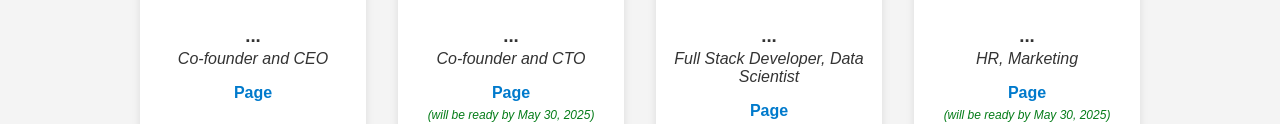
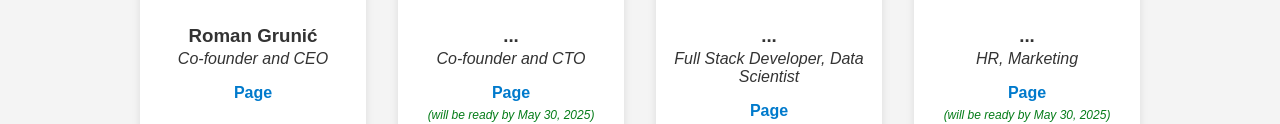
Before and after one commit to Qhoja/q_team, a plain HTML site: page index.html in a window 1280 px wide. Shown: the part 349-473 px from the top of the page. Drawn offline with Linux system fonts and the light colour scheme.

Commit message:
Making changes to the index_2

```diff
--- a/index.html
+++ b/index.html
@@ -82,7 +82,7 @@
   <section class="team">
     <div class="member">
       <img src="img/person1.jpg" alt="Photo">
-      <h3>...</h3>
+      <h3>Roman Grunić</h3>
       <p>Co-founder and CEO</p>
       <a href="https://romandsfs.github.io/my_page/">Page</a>
     </div>
```
